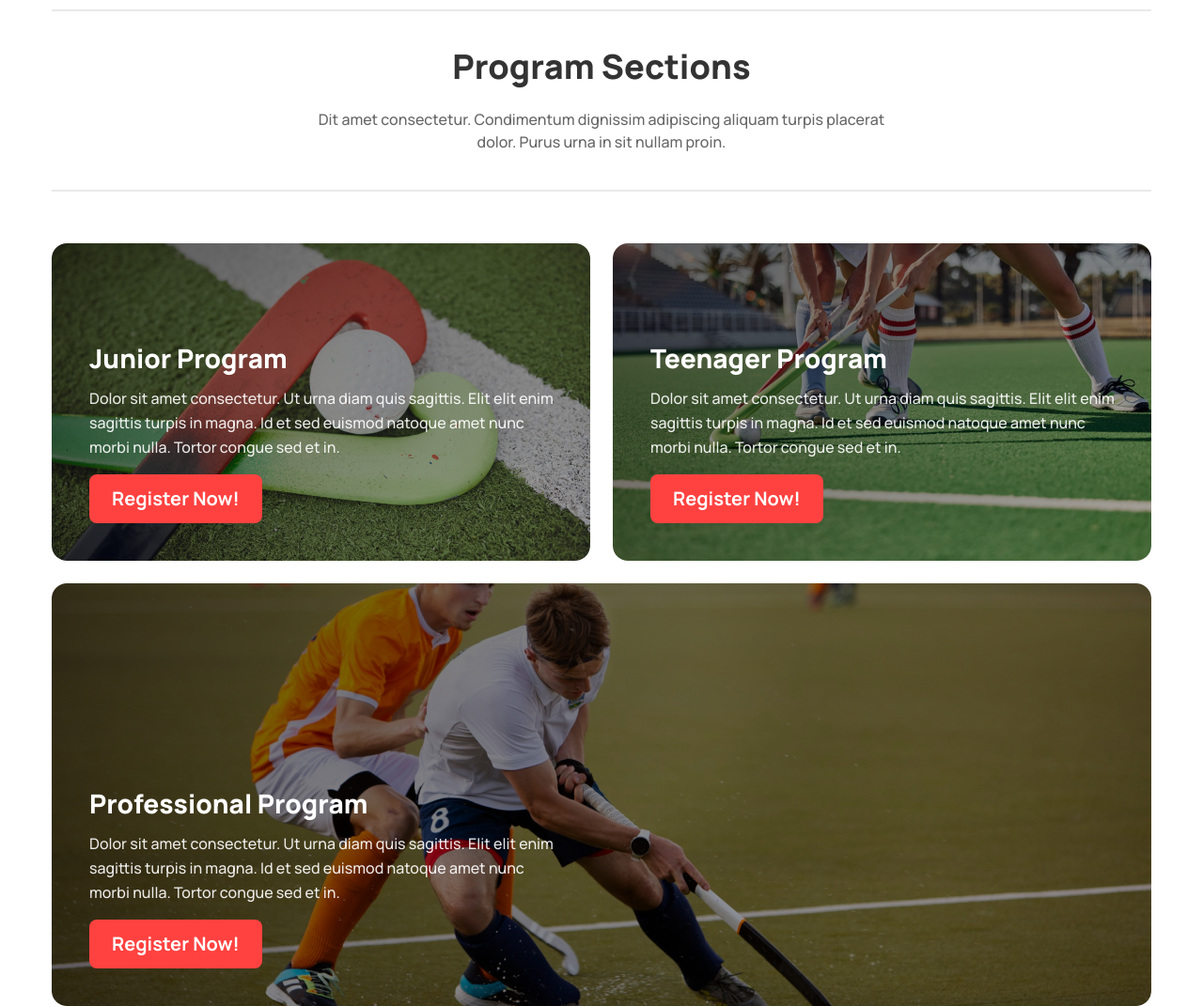
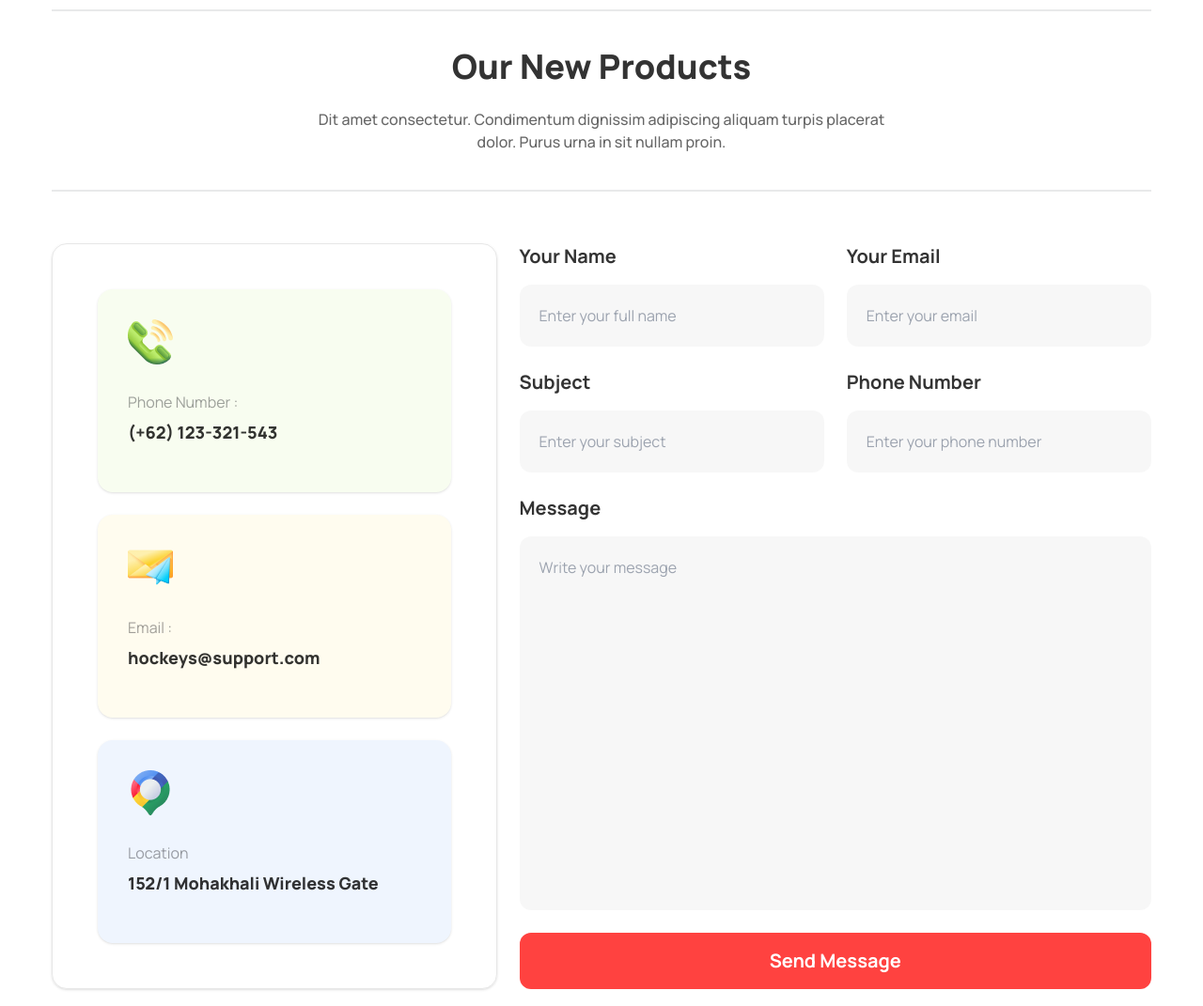
Before and after one commit to omor777/Hockey-Club, a plain HTML site: page index.html in a window 1280 px wide. Shown: the part 213-1284 px from the top of the page at 94% size. Drawn offline with nearby package versions, Linux system fonts and the light colour scheme.

Commit message:
contact section completed

```diff
--- a/index.html
+++ b/index.html
@@ -223,12 +223,12 @@
         <div class="divider mb-8"></div>
 
         <h3
-          class="text-4xl font-extrabold leading-normal text-center lg:mb-6 text-black/80"
+          class="text-2xl lg:text-4xl font-extrabold leading-normal text-center lg:mb-6 text-black/80"
         >
           Professional Hockeys Club
         </h3>
         <p
-          class="max-w-607 mx-auto text-center font-medium leading-26 text-base text-black/60"
+          class="max-w-607 mx-auto text-center font-medium leading-26 text-sm lg:text-base text-black/60"
         >
           Dit amet consectetur. Condimentum dignissim adipiscing aliquam turpis
           placerat dolor. Purus urna in sit nullam proin.
@@ -324,7 +324,7 @@
       </section>
 
       <!-- ! program section -->
-      <section class="container mt-10 lg:mt-[6.25rem] px-5 lg:px-0">
+      <section class="container mt-10 lg:mt-[6.25rem] px-5 lg:px-0 hidden">
         <div class="divider mb-8"></div>
 
         <h3
@@ -411,7 +411,7 @@
       </section>
 
       <!-- ! product section -->
-      <section class="container mt-10 lg:mt-[6.25rem] px-5 lg:px-0">
+      <section class="container mt-10 lg:mt-[6.25rem] px-5 lg:px-0 hidden">
         <div class="divider mb-8"></div>
 
         <h3
@@ -434,7 +434,11 @@
             class="flex items-start lg:items-center flex-col lg:flex-row gap-5 border border-[#1313181a] p-6 rounded-16 shadow cursor-pointer"
           >
             <div class="w-full lg:w-auto">
-              <img class="w-full rounded-xl object-cover" src="./Images/5.png" alt="" />
+              <img
+                class="w-full rounded-xl object-cover"
+                src="./Images/5.png"
+                alt=""
+              />
             </div>
             <!-- ! card content -->
             <div>
@@ -476,7 +480,11 @@
             class="flex items-start lg:items-center flex-col lg:flex-row gap-5 border border-[#1313181a] p-6 rounded-16 shadow cursor-pointer"
           >
             <div class="w-full lg:w-auto">
-                <img class="w-full rounded-xl object-cover" src="./Images/6.png" alt="" />
+              <img
+                class="w-full rounded-xl object-cover"
+                src="./Images/6.png"
+                alt=""
+              />
             </div>
             <!-- ! card content -->
             <div>
@@ -518,7 +526,11 @@
             class="flex items-start lg:items-center flex-col lg:flex-row gap-5 border border-[#1313181a] p-6 rounded-16 shadow cursor-pointer"
           >
             <div class="w-full lg:w-auto">
-            <img class="w-full rounded-xl object-cover" src="./Images/7.png" alt="" />
+              <img
+                class="w-full rounded-xl object-cover"
+                src="./Images/7.png"
+                alt=""
+              />
             </div>
             <!-- ! card content -->
             <div>
@@ -560,7 +572,11 @@
             class="flex items-start lg:items-center flex-col lg:flex-row gap-5 border border-[#1313181a] p-6 rounded-16 shadow cursor-pointer"
           >
             <div class="w-full lg:w-auto">
-              <img class="w-full rounded-xl object-cover" src="./Images/8.png" alt="" />
+              <img
+                class="w-full rounded-xl object-cover"
+                src="./Images/8.png"
+                alt=""
+              />
             </div>
             <!-- ! card content -->
             <div>
@@ -602,7 +618,11 @@
             class="flex items-start lg:items-center flex-col lg:flex-row gap-5 border border-[#1313181a] p-6 rounded-16 shadow cursor-pointer"
           >
             <div class="w-full lg:w-auto">
-                <img class="w-full rounded-xl object-cover" src="./Images/9.png" alt="" />
+              <img
+                class="w-full rounded-xl object-cover"
+                src="./Images/9.png"
+                alt=""
+              />
             </div>
             <!-- ! card content -->
             <div>
@@ -644,7 +664,11 @@
             class="flex items-start lg:items-center flex-col lg:flex-row gap-5 border border-[#1313181a] p-6 rounded-16 shadow cursor-pointer"
           >
             <div class="w-full lg:w-auto">
-            <img class="w-full rounded-xl object-cover" src="./Images/10.png" alt="" />
+              <img
+                class="w-full rounded-xl object-cover"
+                src="./Images/10.png"
+                alt=""
+              />
             </div>
             <!-- ! card content -->
             <div>
@@ -682,6 +706,123 @@
           </div>
         </div>
       </section>
+
+      <!-- ! contact section -->
+      <section class="container mt-10 lg:mt-[6.25rem] px-5 lg:px-0">
+        <div class="divider mb-8"></div>
+        <h3
+          class="text-2xl lg:text-4xl font-extrabold leading-normal text-center lg:mb-6 text-black/80"
+        >
+          Our New Products
+        </h3>
+        <p
+          class="max-w-607 mx-auto text-center font-medium leading-26 text-sm lg:text-base text-black/60"
+        >
+          Dit amet consectetur. Condimentum dignissim adipiscing aliquam turpis
+          placerat dolor. Purus urna in sit nullam proin.
+        </p>
+        <div class="divider mt-8"></div>
+
+        <!-- ! contact -->
+        <div class="grid grid-cols-12 gap-6 mt-12">
+          <div
+            class="p-6 lg:p-12 border border-[#1313181a] rounded-16 col-span-12 lg:col-span-5 space-y-6 shadow"
+          >
+            <!--  -->
+            <div class="bg-lightGreen px-8 pt-8 pb-12 rounded-16 shadow">
+              <img src="./Images/telephone.png" />
+              <p class="mt-6 leading-8 text-[#13131866]">Phone Number :</p>
+              <h4 class="leading-8 text-lg font-extrabold text-black/80">
+                (+62) 123-321-543
+              </h4>
+            </div>
+
+            <div class="bg-lightAmber px-8 pt-8 pb-12 rounded-16 shadow">
+              <img src="./Images/email.png" />
+              <p class="mt-6 leading-8 text-[#13131866]">Email :</p>
+              <h4 class="leading-8 text-lg font-extrabold text-black/80">
+                hockeys@support.com
+              </h4>
+            </div>
+
+            <div class="bg-lightBlue px-8 pt-8 pb-12 rounded-16 shadow">
+              <img src="./Images/location.png" />
+              <p class="mt-6 leading-8 text-[#13131866]">Location</p>
+              <h4 class="leading-8 text-lg font-extrabold text-black/80">
+                152/1 Mohakhali Wireless Gate
+              </h4>
+            </div>
+          </div>
+          <!-- ! contact form -->
+          <form
+            class="grid grid-rows-[auto_auto_1fr_auto] grid-cols-12 gap-6 col-span-12 lg:col-span-7"
+          >
+            <!-- ! one  -->
+            <div class="flex flex-col gap-4 col-span-12 lg:col-span-6">
+              <label class="text-xl font-bold text-black/80" for="name"
+                >Your Name</label
+              >
+              <input
+                type="text"
+                class="rounded-xl bg-[#13131808] p-5 border border-transparent outline-none focus:border focus:border-main"
+                placeholder="Enter your full name"
+              />
+            </div>
+            <!-- ! two -->
+            <div class="flex flex-col gap-4 col-span-12 lg:col-span-6">
+              <label class="text-xl font-bold text-black/80" for="name"
+                >Your Email</label
+              >
+              <input
+                type="email"
+                class="rounded-xl bg-[#13131808] p-5 border border-transparent outline-none focus:border focus:border-main"
+                placeholder="Enter your email"
+              />
+            </div>
+            <!-- ! three -->
+            <div class="flex flex-col gap-4 col-span-12 lg:col-span-6">
+              <label class="text-xl font-bold text-black/80" for="name"
+                >Subject</label
+              >
+              <input
+                type="text"
+                class="rounded-xl bg-[#13131808] p-5 border border-transparent outline-none focus:border focus:border-main"
+                placeholder="Enter your subject"
+              />
+            </div>
+            <!-- ! four -->
+            <div class="flex flex-col gap-4 col-span-12 lg:col-span-6">
+              <label class="text-xl font-bold text-black/80" for="name"
+                >Phone Number</label
+              >
+              <input
+                type="text"
+                class="rounded-xl bg-[#13131808] p-5 border border-transparent outline-none focus:border focus:border-main"
+                placeholder="Enter your phone number"
+              />
+            </div>
+            <!-- ! five -->
+            <div class="flex flex-col gap-4 col-span-12">
+              <label class="text-xl font-bold text-black/80" for="name"
+                >Message</label
+              >
+              <textarea
+                class="rounded-xl bg-[#13131808] p-5 h-full border border-transparent outline-none focus:border focus:border-main resize-none"
+                placeholder="Write your message"
+                cols="30"
+                rows="10"
+              ></textarea>
+            </div>
+            <!-- ! six -->
+
+            <button
+              class="col-span-12 bg-main text-white text-xl font-bold py-4 rounded-xl"
+            >
+              Send Message
+            </button>
+          </form>
+        </div>
+      </section>
     </main>
 
     <p class="mt-20"></p>
```
Also changed, not shown: Images/email.png (renamed from Images/Group 1171275318.png), Images/location.png (renamed from Images/Group 1171275321.png), Images/telephone.png (renamed from Images/Group 1171275317.png). Lines whose indentation alone changed are shown as unchanged.
